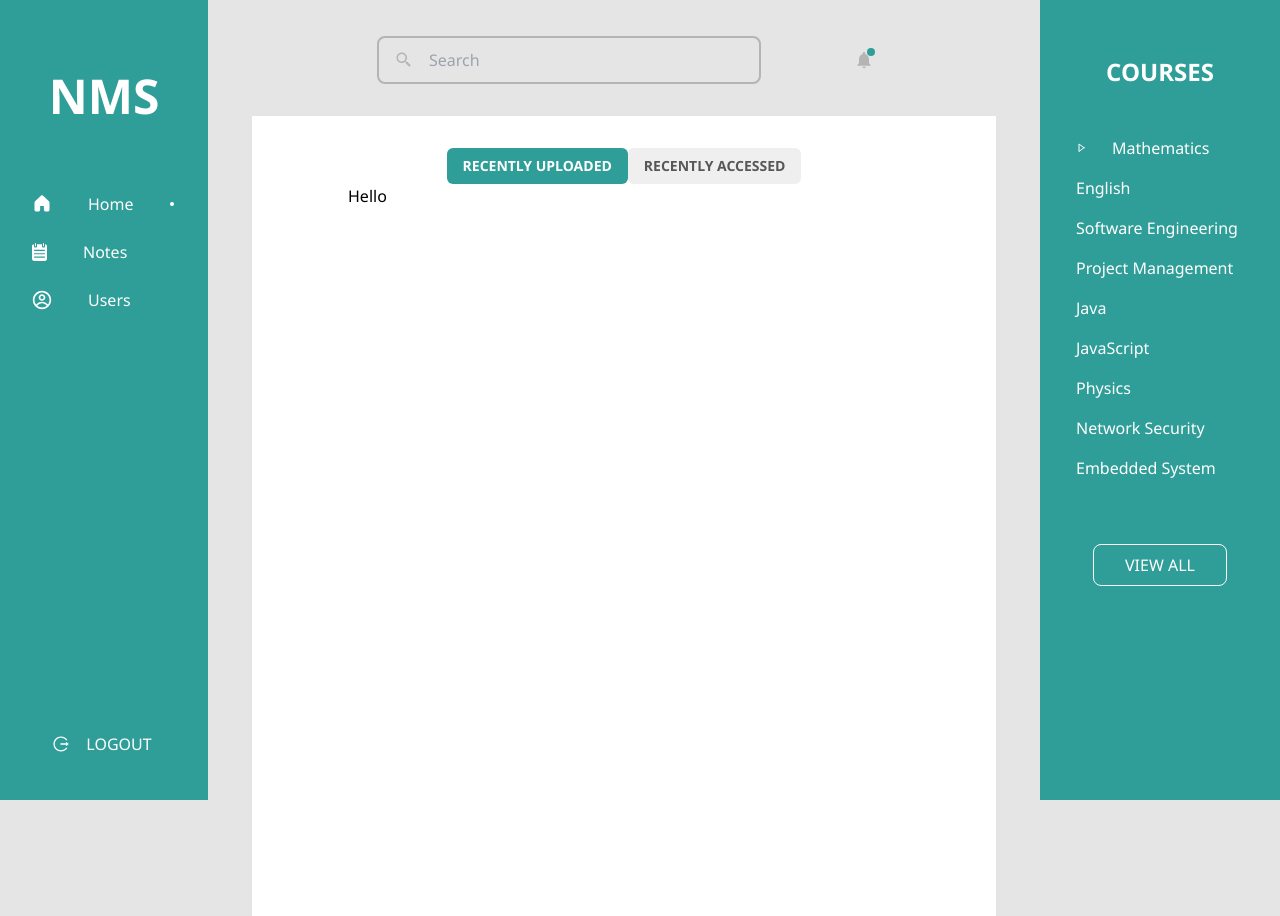
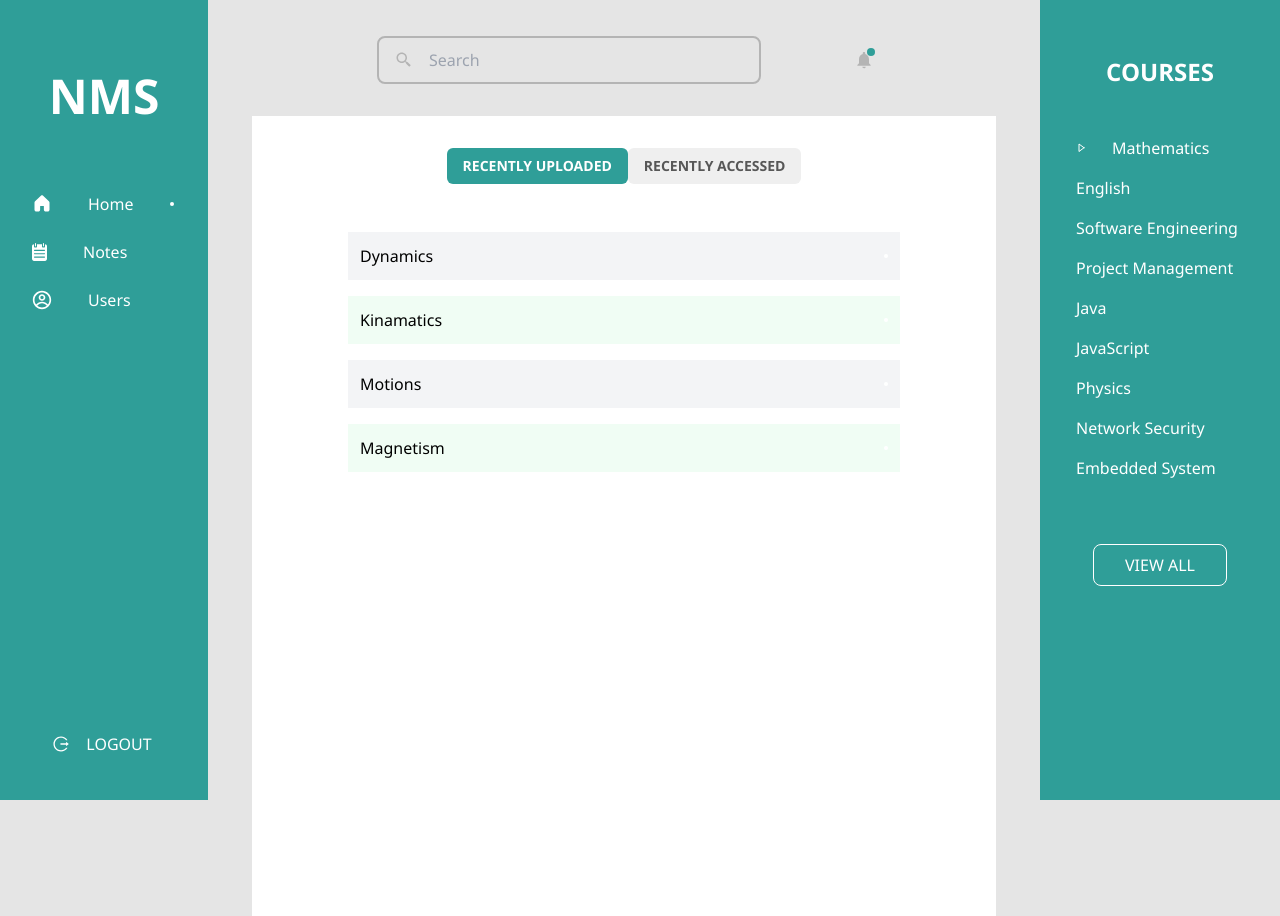
Before and after one commit to IrakozeLoraine/nms-front, a React (Vite) app: page /dashboard/home in a window 1280 px wide. Built offline with nearby package versions, Linux system fonts and the light colour scheme; a web font is replaced by a local one.

Commit message:
feat: bar

```diff
--- a/src/components/atoms/Bar.tsx
+++ b/src/components/atoms/Bar.tsx
@@ -1,13 +1,16 @@
-type BarType = {
-    title: string
-    icon: object
-    hasColor?: boolean
-}
+import { BarType } from "../../types";
+import Delete from '../../public/icons/ellipse.svg'
+
 
 export default function Bar(props:BarType) {
     return (
-        <div className={`${props.hasColor ? 'bg-gray-500' : 'bg-green-100'}`}>
-            ${props.title && 'Kinematics'}
-        </div>
+        <div className={`flex mt-4 p-3 justify-between items-center ${props.hasColor ? 'bg-gray-100' : 'bg-green-50'}`}>
+            <div>
+                {props.title}
+            </div>
+            <div>
+                <img src={Delete} alt=""/>
+            </div>
+            </div>
     )
 }
--- a/src/components/molecule/PopupMolecule.tsx
+++ b/src/components/molecule/PopupMolecule.tsx
@@ -1,33 +1,32 @@
 import Bar from "../atoms/Bar";
 import Delete from '../../public/icons/ellipse.svg'
 import Popup from "reactjs-popup";
-
-type popupType = {
-    title: string
-    icon: object
-    swap?:boolean
-}
+import { BarType } from "../../types";
 
 export default function PopupMolecule() {
-    const icon = [
+    const tapcontent:BarType[] = [
         {
             title: "Dynamics",
-            icon: { Delete },
         },
         {
             title: "Kinamatics",
-            icon: { Delete },
         },
         {
             title: "Motions",
-            icon: { Delete },
         },
         {
             title: "Magnetism",
-            icon: { Delete },
         },
     ]
     return (
-        <Popup children={undefined}></Popup>
+        <div className="mt-12">
+            {
+                tapcontent.map((item:BarType, i:number) => {
+                    return (
+                        <Bar key={i} title={item.title} hasColor={i%2 ===0  && true}/>
+                    )
+                })
+            }
+       </div>
     )
 }
--- a/src/types/index.ts
+++ b/src/types/index.ts
@@ -50,3 +50,7 @@ export type IFontWeightType =
   | 'font-light';
 
 export type ITextDecorationType = 'no-underline' | 'underline';
+ export type BarType = {
+    title: string
+    hasColor?: boolean
+}
--- a/src/views/Home.tsx
+++ b/src/views/Home.tsx
@@ -1,5 +1,6 @@
 import React from 'react';
 import Tab from '../components/atoms/Tab';
+import PopupMolecule from '../components/molecule/PopupMolecule';
 import Dashboard from '../layout/Dashboard';
 import { TabType } from '../types/custom/Tabs';
 
@@ -18,7 +19,9 @@ export default function Home() {
     <Dashboard showSearch>
       <div className="block relative w-full h-auto px-11">
         <div className="bg-main px-24 py-8 h-screen">
-          <Tab tabs={tabs}>Hello</Tab>
+          <Tab tabs={tabs}>
+            <PopupMolecule/>
+          </Tab>
 
         </div>
       </div>
```
